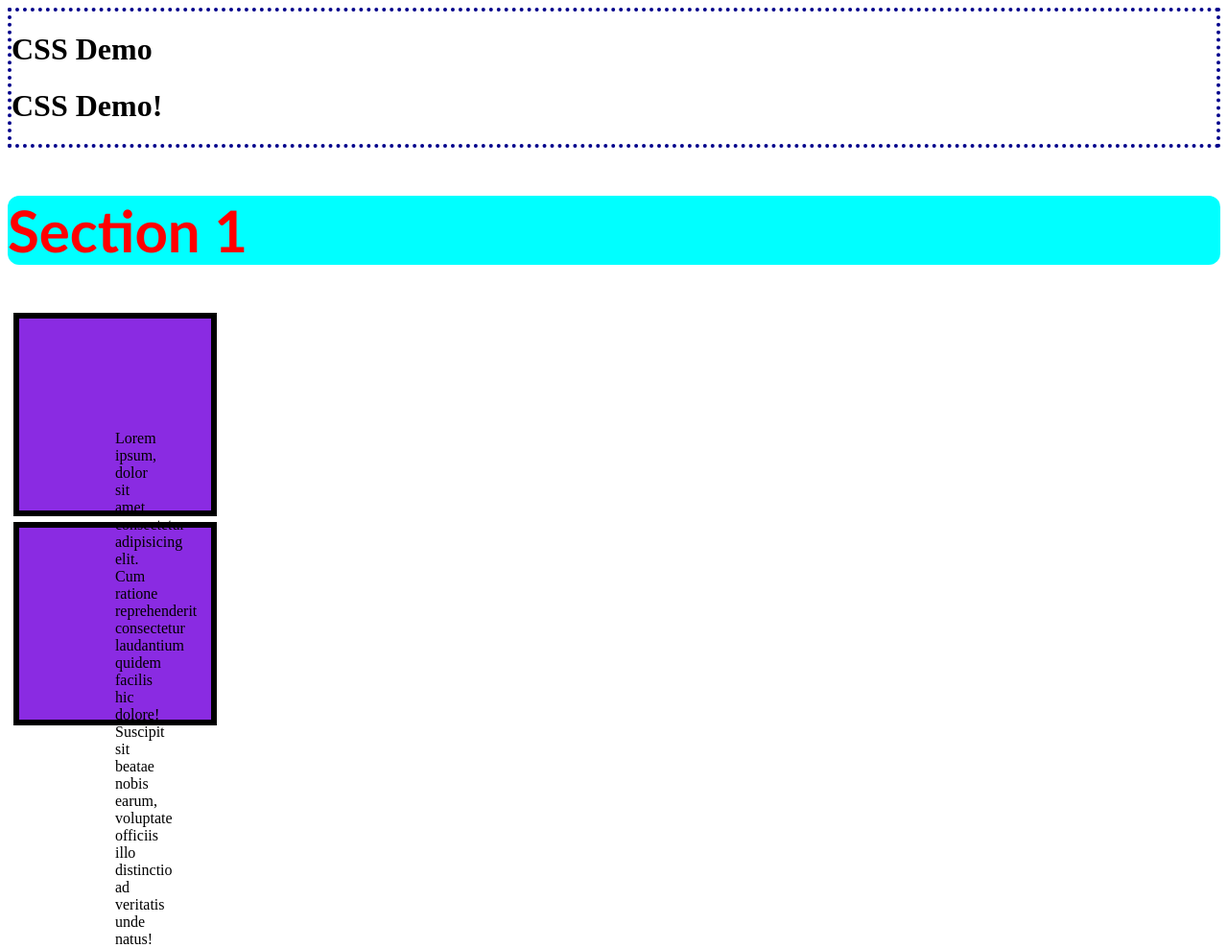
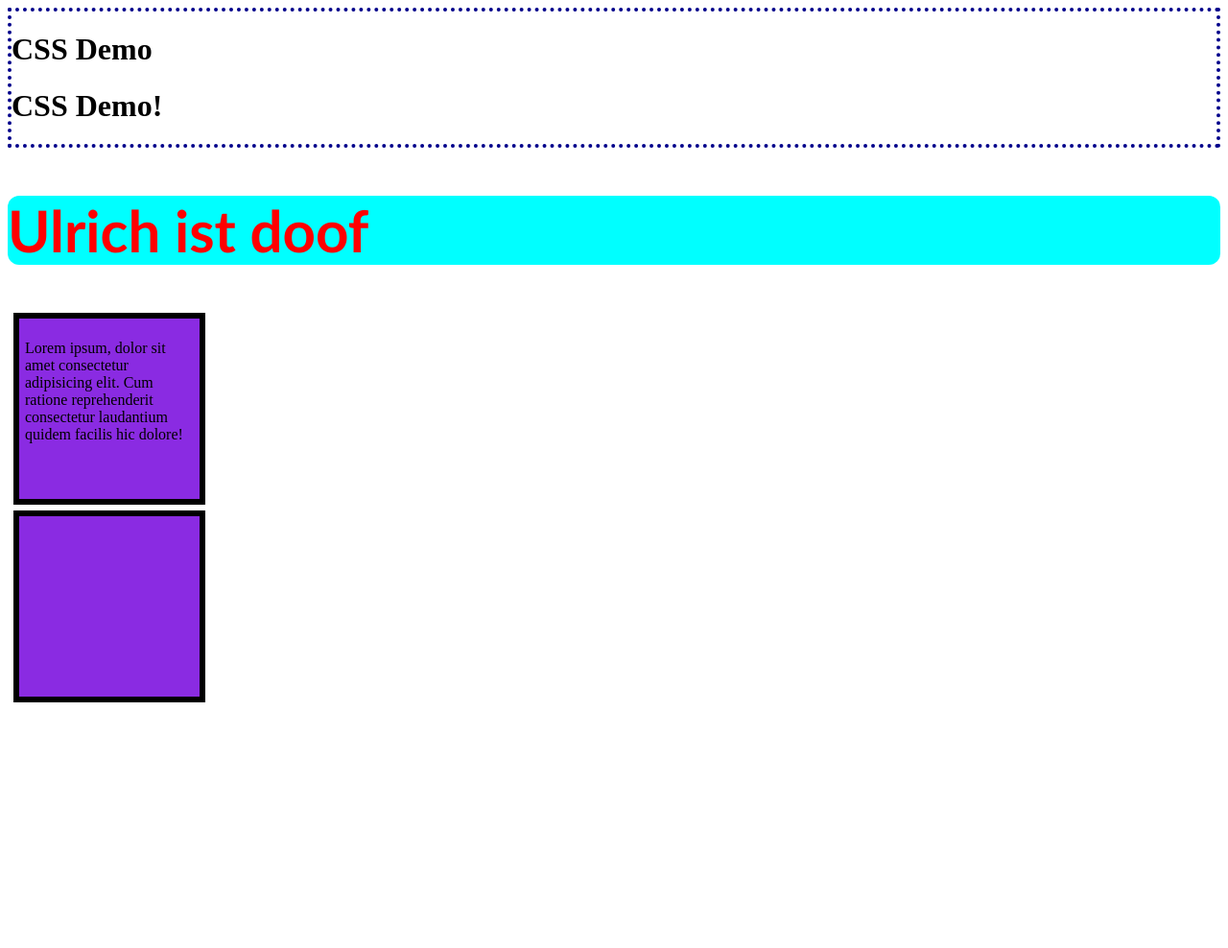
Before and after one commit to actyralf/my-profile-demo, a plain HTML site: page index.html in a window 1280 px wide. Shown: the whole page at 96% size. After the commit the page ends 800 px from the top, so only its background shows below. Drawn offline with Linux system fonts and the light colour scheme.

Commit message:
styling finished

```diff
--- a/index.html
+++ b/index.html
@@ -13,13 +13,12 @@
     </header>
     <main>
       <section>
-        <h2>Section 1</h2>
+        <h2>Ulrich ist doof</h2>
         <div>
           <p>
             Lorem ipsum, dolor sit amet consectetur adipisicing elit. Cum
             ratione reprehenderit consectetur laudantium quidem facilis hic
-            dolore! Suscipit sit beatae nobis earum, voluptate officiis illo
-            distinctio ad veritatis unde natus!
+            dolore!
           </p>
         </div>
         <div></div>
--- a/styles.css
+++ b/styles.css
@@ -20,6 +20,6 @@ div {
   height: 200px;
   background-color: blueviolet;
   border: 6px solid black;
-  padding: 100px;
+  padding: 6px;
   margin: 6px;
 }
```
